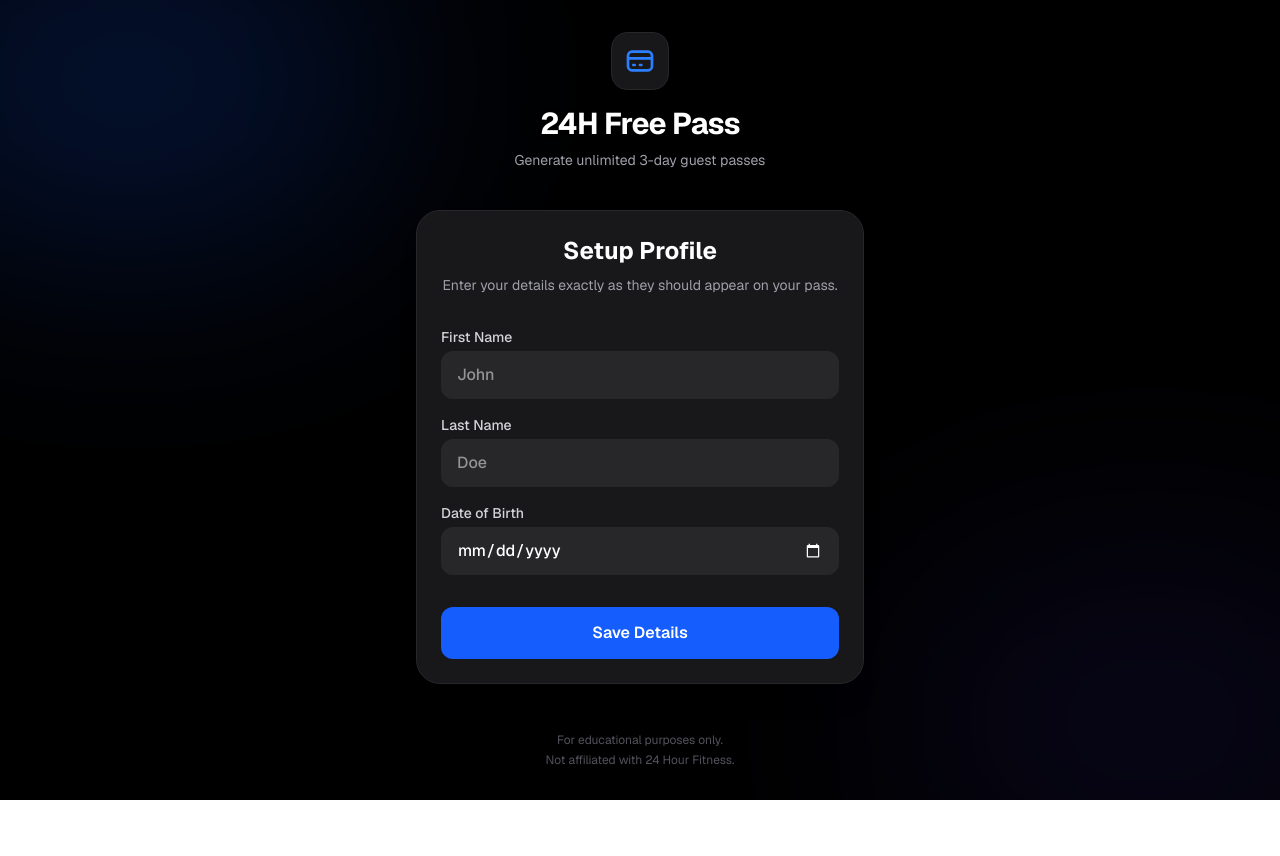
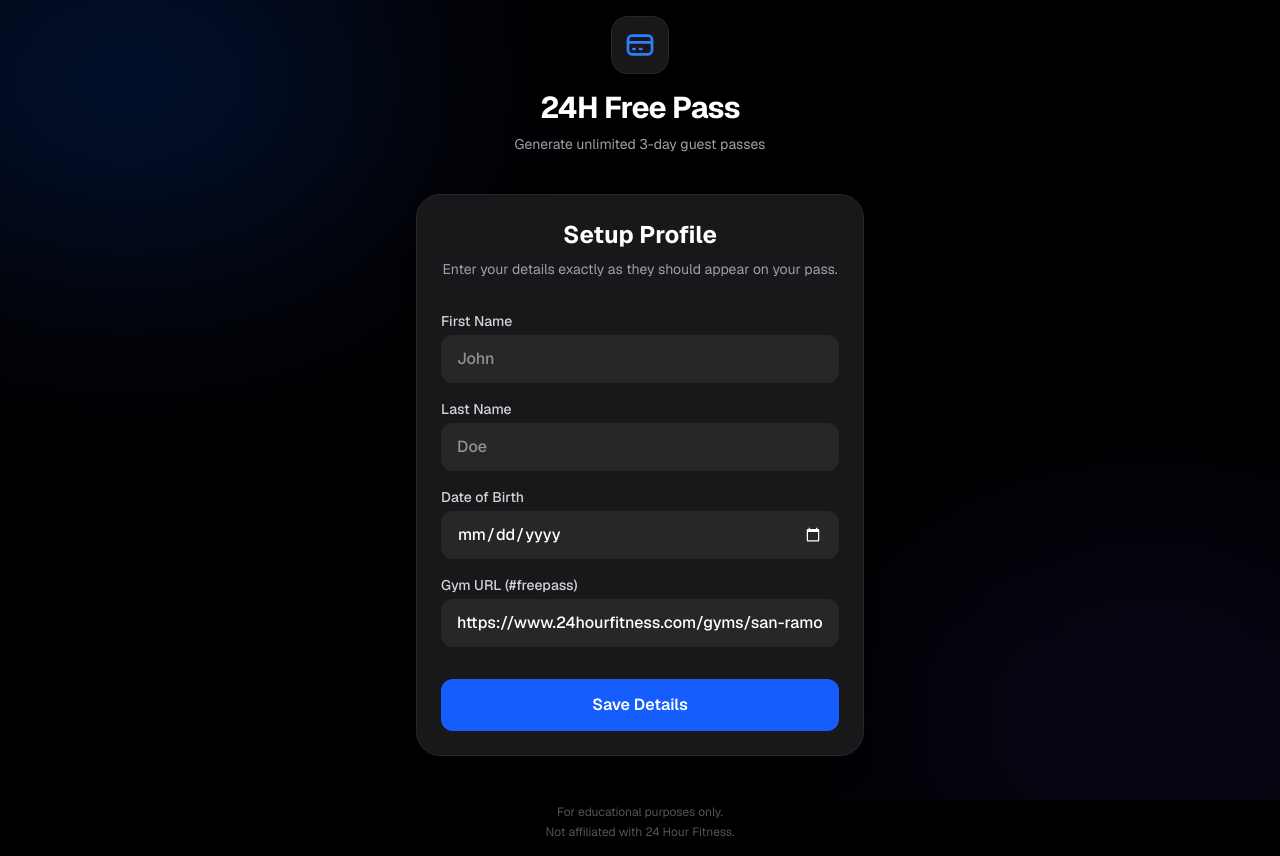
Before and after one commit to shlok-madhekar/fitness-pass-bot, a Next.js app: page / in a window 1280 px wide. Before the commit the page ends 800 px from the top, so only its background shows below. Built offline with nearby package versions, Linux system fonts and the light colour scheme.

Commit message:
Add support for dynamic gym locations via URL

```diff
--- a/src/app/api/generate-pass/route.ts
+++ b/src/app/api/generate-pass/route.ts
@@ -2,20 +2,42 @@
 
 export async function POST(req: Request) {
     try {
-        const { firstName, lastName, dateOfBirth } = await req.json();
+        const { firstName, lastName, dateOfBirth, gymUrl } = await req.json();
 
-        if (!firstName || !lastName || !dateOfBirth) {
+        if (!firstName || !lastName || !dateOfBirth || !gymUrl) {
             return NextResponse.json({ error: 'Missing required fields' }, { status: 400 });
         }
 
-        console.log(`Generating pass for ${firstName} ${lastName} (${dateOfBirth})...`);
+        console.log(`Generating pass for ${firstName} ${lastName} (${dateOfBirth}) at ${gymUrl}...`);
+
+        // Dynamically resolve clubId from the gym URL
+        let clubId = "00512"; // Default fallback
+        try {
+            console.log(`Resolving clubId from ${gymUrl}...`);
+            const gymPageRes = await fetch(gymUrl, {
+                headers: { 'User-Agent': 'Mozilla/5.0 (Windows NT 10.0; Win64; x64) AppleWebKit/537.36 (KHTML, like Gecko) Chrome/120.0.0.0 Safari/537.36' }
+            });
+            const html = await gymPageRes.text();
+
+            // Extract clubId from digitalData object in script tags
+            const clubIdMatch = html.match(/"clubId"\s*:\s*"(\d+)"/i) || html.match(/clubId\s*:\s*'(\d+)'/i);
+
+            if (clubIdMatch && clubIdMatch[1]) {
+                clubId = clubIdMatch[1];
+                console.log(`Resolved clubId: ${clubId}`);
+            } else {
+                console.warn("Could not find clubId in gym page, using fallback.");
+            }
+        } catch (e) {
+            console.error("Error resolving clubId dynamically:", e);
+        }
 
         // Prepare data for the 24 Hour Fitness API
         // DOB comes as yyyy-mm-dd from the input. Convert to timestamp.
         const dobTimestamp = new Date(dateOfBirth).getTime();
 
         // Generate a random local phone number
-        const areaCode = "925"; // San Ramon area code
+        const areaCode = "925"; // Default area code
         const localPhone = Math.floor(1000000 + Math.random() * 9000000).toString();
 
         // Generate a unique email
@@ -23,7 +45,7 @@
         const email = `${firstName.toLowerCase()}.${lastName.toLowerCase()}.${Date.now()}.${randomString}@gmail.com`;
 
         const payload = {
-            clubId: "00512", // San Ramon Super-Sport
+            clubId: clubId,
             passCode: "CLUBPASS",
             contactType: 6,
             agencyInfo: {
--- a/src/components/PassManager.tsx
+++ b/src/components/PassManager.tsx
@@ -15,6 +15,7 @@
     const [firstName, setFirstName] = useState("");
     const [lastName, setLastName] = useState("");
     const [dateOfBirth, setDateOfBirth] = useState("");
+    const [gymUrl, setGymUrl] = useState("https://www.24hourfitness.com/gyms/san-ramon-ca/san-ramon-super-sport#freepass");
 
     useEffect(() => {
         setMounted(true);
@@ -25,6 +26,7 @@
             setFirstName(savedUser.firstName);
             setLastName(savedUser.lastName);
             setDateOfBirth(savedUser.dateOfBirth);
+            setGymUrl(savedUser.gymUrl || "https://www.24hourfitness.com/gyms/san-ramon-ca/san-ramon-super-sport#freepass");
         }
         if (savedPass) {
             setPass(savedPass);
@@ -33,8 +35,8 @@
 
     const handleSaveUser = (e: React.FormEvent) => {
         e.preventDefault();
-        if (!firstName || !lastName || !dateOfBirth) return;
-        const newData = { firstName, lastName, dateOfBirth };
+        if (!firstName || !lastName || !dateOfBirth || !gymUrl) return;
+        const newData = { firstName, lastName, dateOfBirth, gymUrl };
         saveUserData(newData);
         setUser(newData);
     };
@@ -128,6 +130,17 @@
                             className="w-full bg-zinc-800 border-none rounded-xl px-4 py-3 text-white focus:ring-2 focus:ring-blue-500 transition-all font-medium [color-scheme:dark]"
                         />
                     </div>
+                    <div>
+                        <label className="block text-sm font-medium text-zinc-300 mb-1">Gym URL (#freepass)</label>
+                        <input
+                            type="url"
+                            required
+                            value={gymUrl}
+                            onChange={(e) => setGymUrl(e.target.value)}
+                            className="w-full bg-zinc-800 border-none rounded-xl px-4 py-3 text-white focus:ring-2 focus:ring-blue-500 transition-all font-medium"
+                            placeholder="https://www.24hourfitness.com/gyms/..."
+                        />
+                    </div>
                     <button
                         type="submit"
                         className="w-full bg-blue-600 hover:bg-blue-500 text-white font-semibold rounded-xl py-3.5 transition-colors mt-4"
@@ -207,9 +220,14 @@
                 </button>
 
                 <div className="flex items-center justify-between px-2 pt-4">
-                    <div className="text-sm text-zinc-500 flex flex-col">
+                    <div className="text-sm text-zinc-500 flex flex-col overflow-hidden">
                         <span className="font-medium text-zinc-300">Profile Logged In</span>
-                        {user.firstName} {user.lastName} • {user.dateOfBirth}
+                        <div className="truncate">
+                            {user.firstName} {user.lastName} • {user.dateOfBirth}
+                        </div>
+                        <div className="text-[10px] truncate max-w-[180px] opacity-70">
+                            {user.gymUrl.split('/gyms/')[1]?.split('#')[0] || user.gymUrl}
+                        </div>
                     </div>
                     <button
                         onClick={handleEditDetails}
--- a/src/lib/storage.ts
+++ b/src/lib/storage.ts
@@ -2,6 +2,7 @@
     firstName: string;
     lastName: string;
     dateOfBirth: string; // YYYY-MM-DD
+    gymUrl: string; // e.g. https://www.24hourfitness.com/gyms/...
 }
 
 export interface PassData {
```
